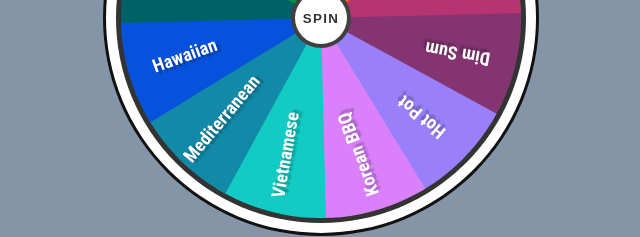
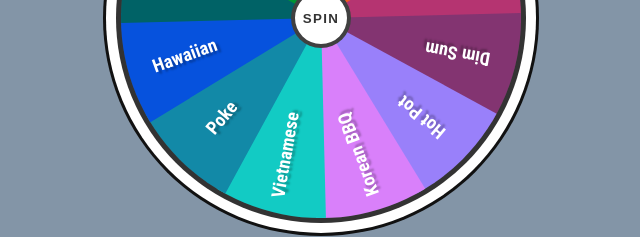
Before and after one commit to essjay05/food-wheel-selector-react, a React (Create React App) app: page / in a window 1280 px wide. Shown: the part 327-564 px from the top of the page, without its empty margins (319-959 px from the left). Built offline with nearby package versions, Linux system fonts and the light colour scheme; the HTML template or start-up script is replaced by a standard one.

Commit message:
Changed mediterranean back to poke.

```diff
--- a/src/components/FoodWheel/FoodWheel.jsx
+++ b/src/components/FoodWheel/FoodWheel.jsx
@@ -21,7 +21,7 @@ const FoodWheel = () => {
     'Hot Pot',
     'Korean BBQ',
     'Vietnamese',
-    'Mediterranean',
+    'Poke',
     'Hawaiian',
     'Mexican',
     'Thai'
```
